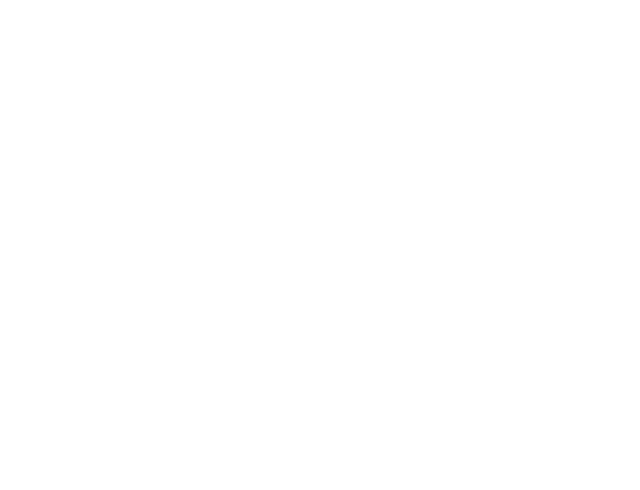
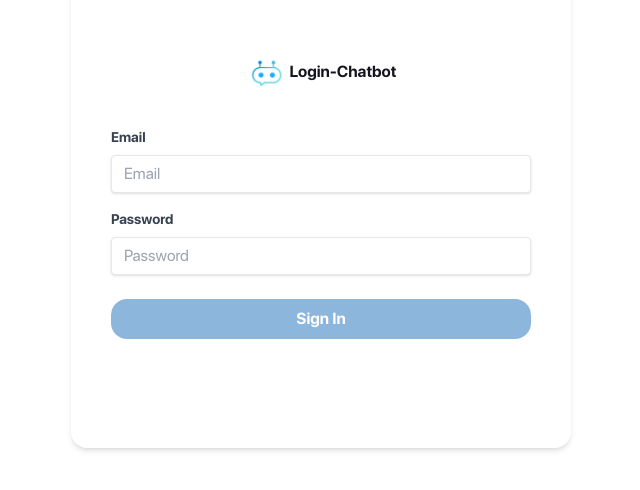
Before and after one commit to huanhust1998/chatbot-platform, a React (Vite) app: page / in a window 1280 px wide. Shown: the part 202-692 px from the top of the page, without its empty margins (319-959 px from the left). Built offline with nearby package versions, Linux system fonts and the light colour scheme.

Commit message:
other:
fix conflict

```diff
--- a/index.html
+++ b/index.html
@@ -4,7 +4,9 @@
     <meta charset="UTF-8" />
     <link rel="icon" type="image/svg+xml" href="/vite.svg" />
     <meta name="viewport" content="width=device-width, initial-scale=1.0" />
+    <link rel="stylesheet" href="https://cdnjs.cloudflare.com/ajax/libs/font-awesome/6.0.0-beta3/css/all.min.css" integrity="sha512-vytMDXOuxiZ9TQz3Kb8Qv/F0lur3aJNDlLw6G9JL6ysyGkPGJ8Sl4k6Z5JmVYl6W3Kb6XEUgcjK2gT1bW32L1g==" crossorigin="anonymous" referrerpolicy="no-referrer" />
     <title>Vite + React</title>
+    <title>Chatbot-platform</title>
   </head>
   <body class="h-full">
     <div id="root"></div>
--- a/src/App.jsx
+++ b/src/App.jsx
@@ -1,7 +1,12 @@
+import { BrowserRouter as Router } from "react-router-dom";
+import RoutesConfig from "./routes";
+
 function App() {
-  return <div>
-
-  </div>;
+  return (
+    <Router>
+      <RoutesConfig />
+    </Router>
+  );
 }
 
 export default App;
```
